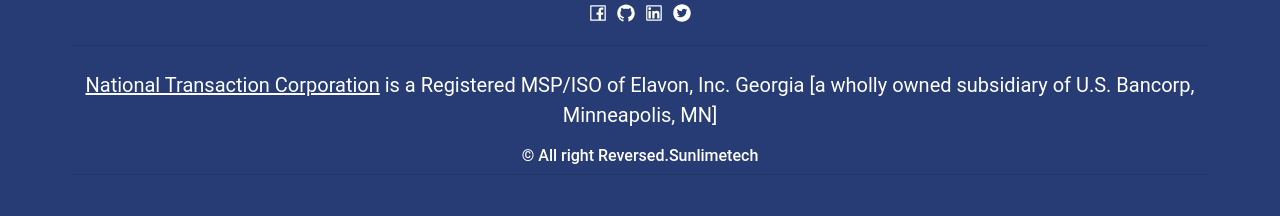
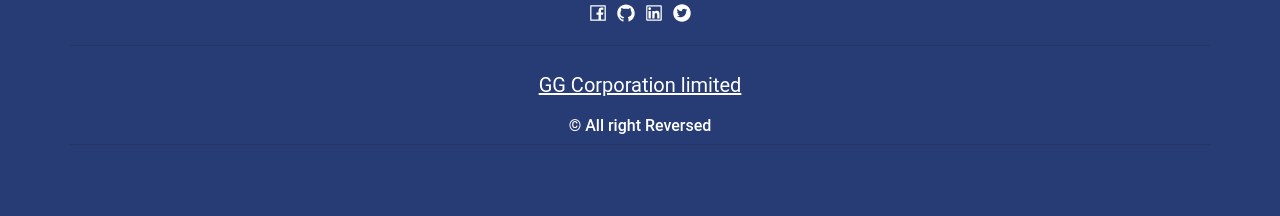
Before and after one commit to PSR0001/Easynews, a React (Create React App) app: page /technology in a window 1280 px wide. Shown: the part 663-879 px from the top of the page. Built offline with nearby package versions, Linux system fonts and the light colour scheme; no server answers.

Commit message:
final push

```diff
--- a/package.json
+++ b/package.json
@@ -6,8 +6,6 @@
     "@testing-library/jest-dom": "^5.16.1",
     "@testing-library/react": "^12.1.2",
     "@testing-library/user-event": "^13.5.0",
-    "axios": "^0.27.2",
-    "newsapi": "^2.4.1",
     "react": "^17.0.2",
     "react-dom": "^17.0.2",
     "react-icons": "^4.4.0",
--- a/src/components/Footer.js
+++ b/src/components/Footer.js
@@ -56,8 +56,8 @@
                     </div>
                     <div className="row">
                         <div className="col-xs-12 col-sm-12 col-md-12 mt-2 mt-sm-2 text-center text-white">
-                            <p><u>National Transaction Corporation</u> is a Registered MSP/ISO of Elavon, Inc. Georgia [a wholly owned subsidiary of U.S. Bancorp, Minneapolis, MN]</p>
-                            <p className="h6">© All right Reversed.Sunlimetech</p>
+                            <p><u>GG Corporation limited</u> </p>
+                            <p className="h6">© All right Reversed</p>
                         </div>
                         <hr />
                     </div>
```
Also changed, not shown: 1 other file (tests, documents, lock files or other folders).
